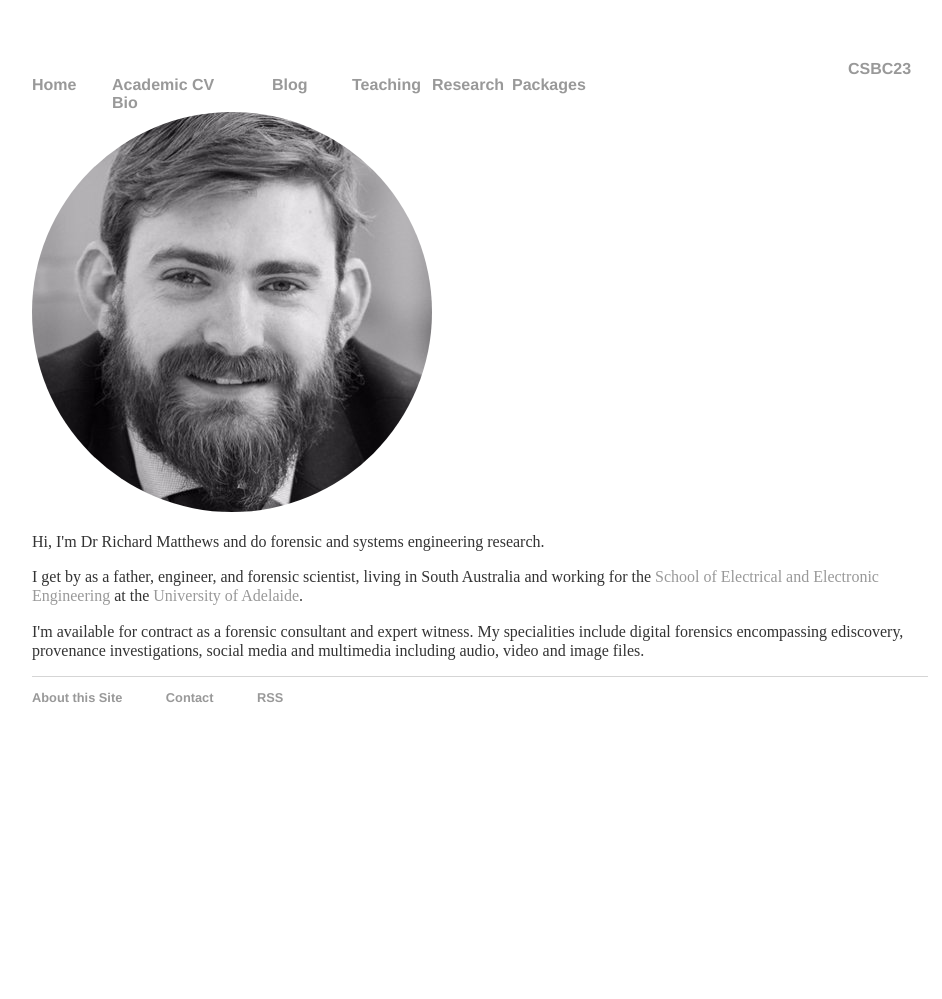
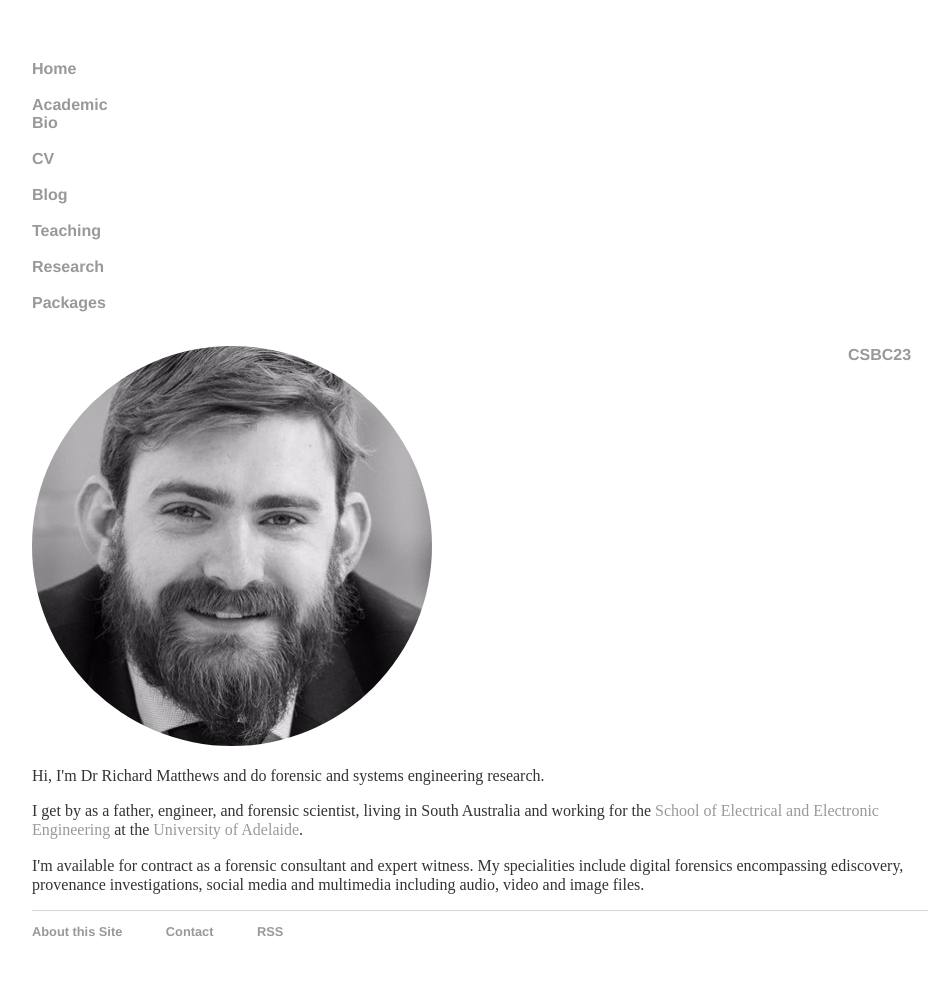
Before and after one commit to rhematt/rhematt.github.io, a Jekyll site: the page built from index.html, in a window 1280 px wide. Shown: the whole page, without its empty margins (160-1102 px from the left). Built offline with Jekyll 4.4.1, drawn with Linux system fonts in a browser that asks for light colours; before the commit the page ends 900 px from its top, so only the background shows below that.

Commit message:
Update main.css

```diff
--- a/css/main.css
+++ b/css/main.css
@@ -43,16 +43,9 @@ nav ul li {
 }
 
 nav a {
+    floay: left;
     display: block;
     width: 60px;
-}
-
-.nav-left {
-    float: left;
-}
-
-.nav-left ul li {
-    float: left;
 }
 
 .nav-right ul li {
```
